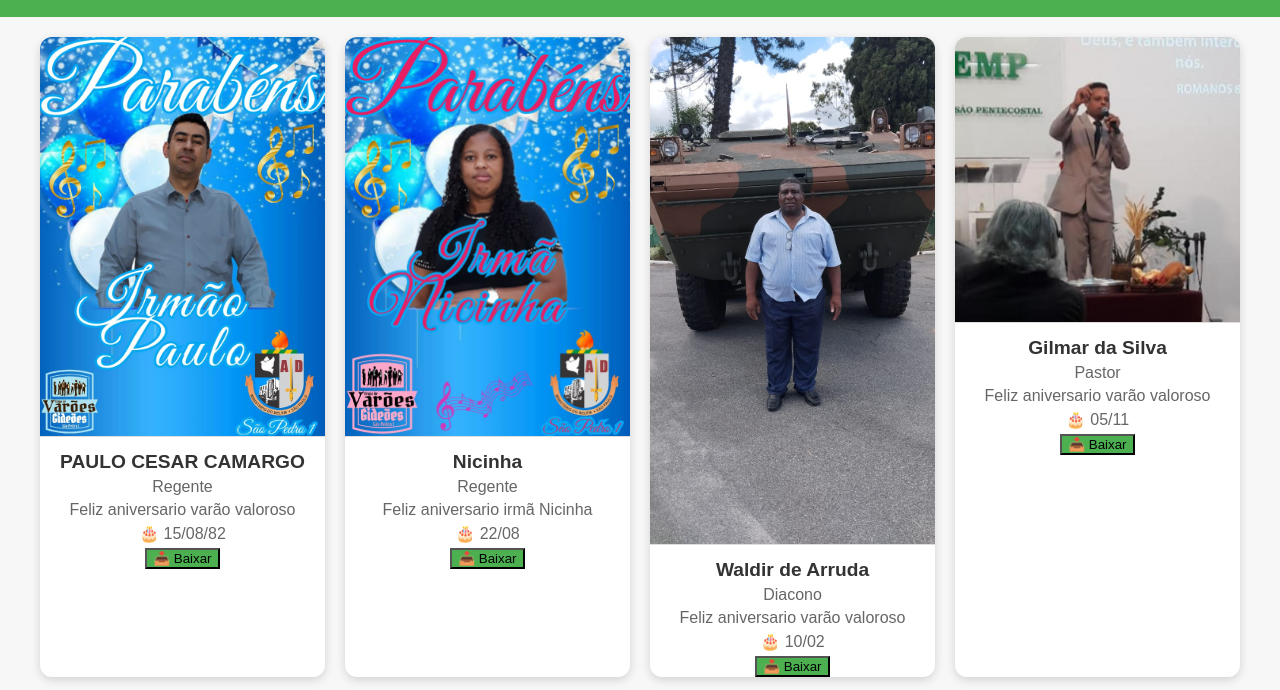
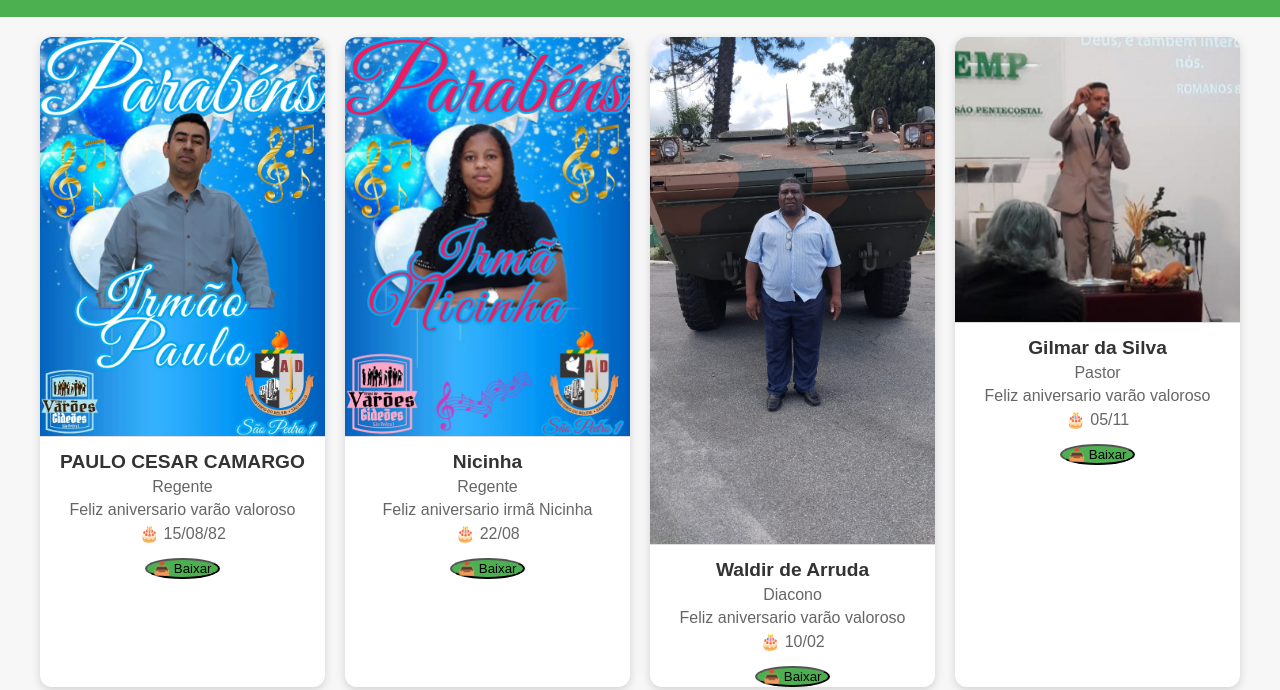
Before and after one commit to Paulo-cesar-camargo/aniversariantesDoGrupo, a plain HTML site: page index.html in a window 1280 px wide. Shown: the part 110-800 px from the top of the page. Drawn offline with nearby package versions, Linux system fonts and the light colour scheme.

Commit message:
Update style.css

```diff
--- a/css/style.css
+++ b/css/style.css
@@ -122,5 +122,6 @@ main {
 }
 .downloadBtn {
   background-color: #4CAF50; /* verde */
-
+  border-radius: 50%; /* deixa arredondado */
+  margin-top: 10px;
 }
```
